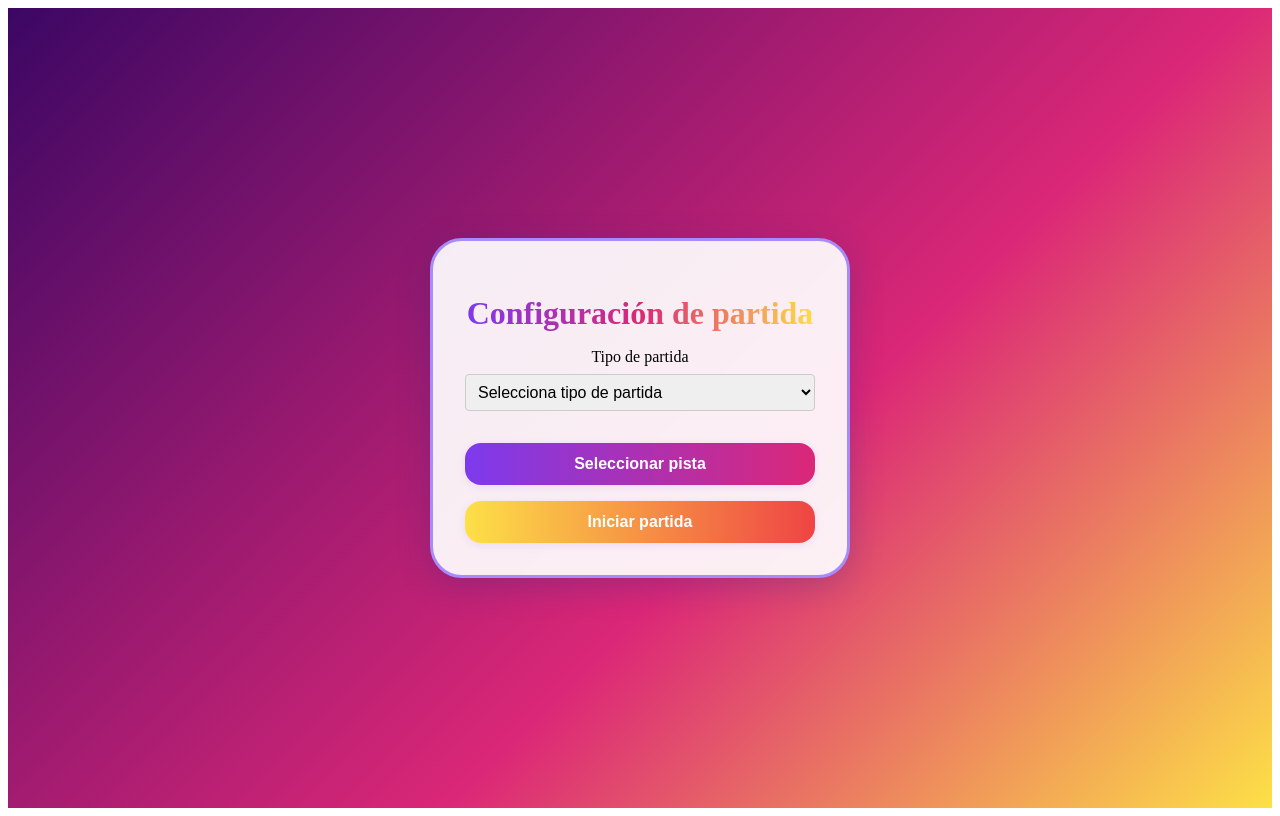
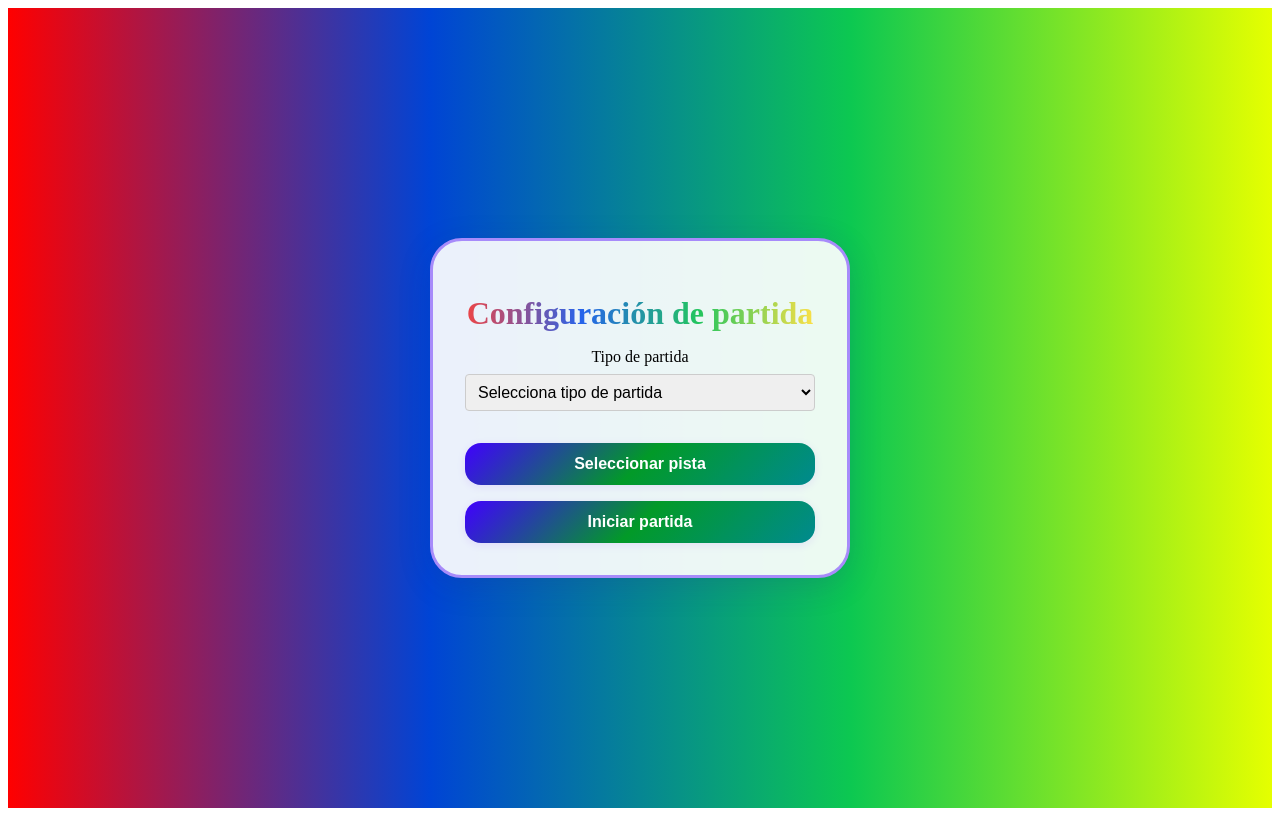
Before and after one commit to Duan-Espinoza/proyecto4_juegoKart, a React (Create React App) app in the folder client/: page / in a window 1280 px wide. Built offline with nearby package versions, Linux system fonts and the light colour scheme.

Commit message:
Actualizacion css

```diff
--- a/client/src/components/GameConfig.jsx
+++ b/client/src/components/GameConfig.jsx
@@ -26,7 +26,7 @@ export default function GameConfig() {
 
         <ComboBox value={gameType} onChange={setGameType} />
 
-        <button className="menu-btn purple" onClick={() => setShowTrackModal(true)}>
+        <button className="menu-btn" onClick={() => setShowTrackModal(true)}>
           Seleccionar pista
         </button>
 
@@ -39,7 +39,7 @@ export default function GameConfig() {
         )}
 
         <button
-          className="menu-btn yellow"
+          className="menu-btn"
           onClick={() => {
             if (!gameType || !track || !laps || !players) {
               alert("Por favor, completa todos los campos antes de iniciar la partida");
--- a/client/src/styles/GameConfig.css
+++ b/client/src/styles/GameConfig.css
@@ -3,7 +3,7 @@
   display: flex;
   align-items: center;
   justify-content: center;
-  background: linear-gradient(135deg, #3b0764 0%, #db2777 60%, #fde047 100%);
+  background: linear-gradient(90deg, #ff0000, #0044d5, #0cc851, #e5ff00);
   position: relative;
   overflow: hidden;
 }
@@ -11,7 +11,7 @@
 .menu-panel {
   background: rgba(255, 255, 255, 0.92);
   border-radius: 2rem;
-  box-shadow: 0 8px 32px 0 rgba(31, 38, 135, 0.25);
+  box-shadow: 0 8px 32px 0 rgba(31, 38, 135, 0.18);
   padding: 2rem;
   max-width: 350px;
   width: 100%;
@@ -24,7 +24,7 @@
 .menu-title {
   font-size: 2rem;
   font-weight: 900;
-  background: linear-gradient(90deg, #7c3aed, #db2777, #fde047);
+  background: linear-gradient(90deg, #ef4444, #2563eb, #22c55e, #fde047);
   -webkit-background-clip: text;
   -webkit-text-fill-color: transparent;
   margin-bottom: 1rem;
@@ -45,12 +45,8 @@
   margin-top: 1rem;
 }
 
-.menu-btn.purple {
-  background: linear-gradient(90deg, #7c3aed, #db2777);
-}
-
-.menu-btn.yellow {
-  background: linear-gradient(90deg, #fde047, #ef4444);
+.menu-btn{
+  background: linear-gradient(135deg, #4000ff, #029a28, #008a8f);
 }
 
 .menu-btn:hover {
```
